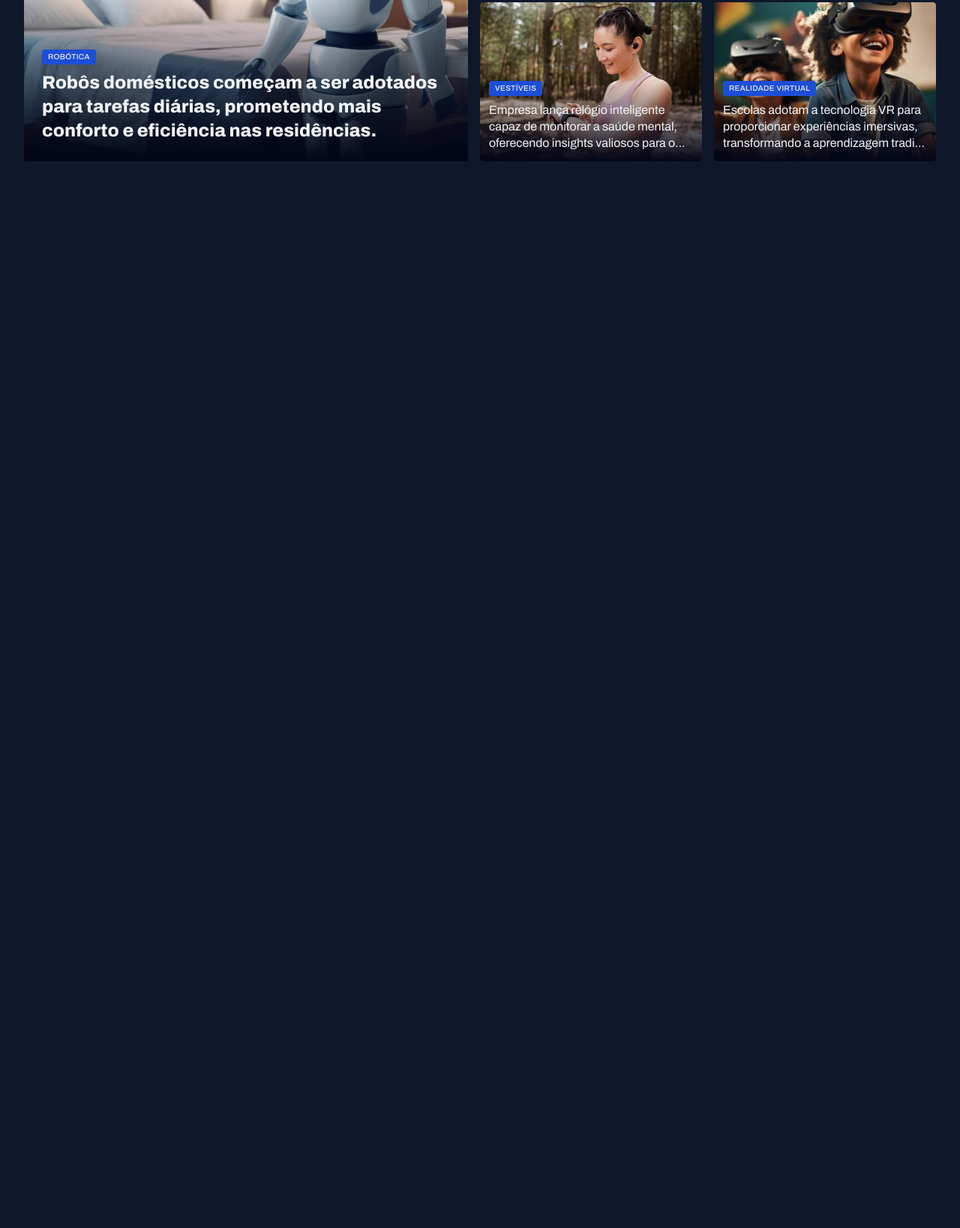
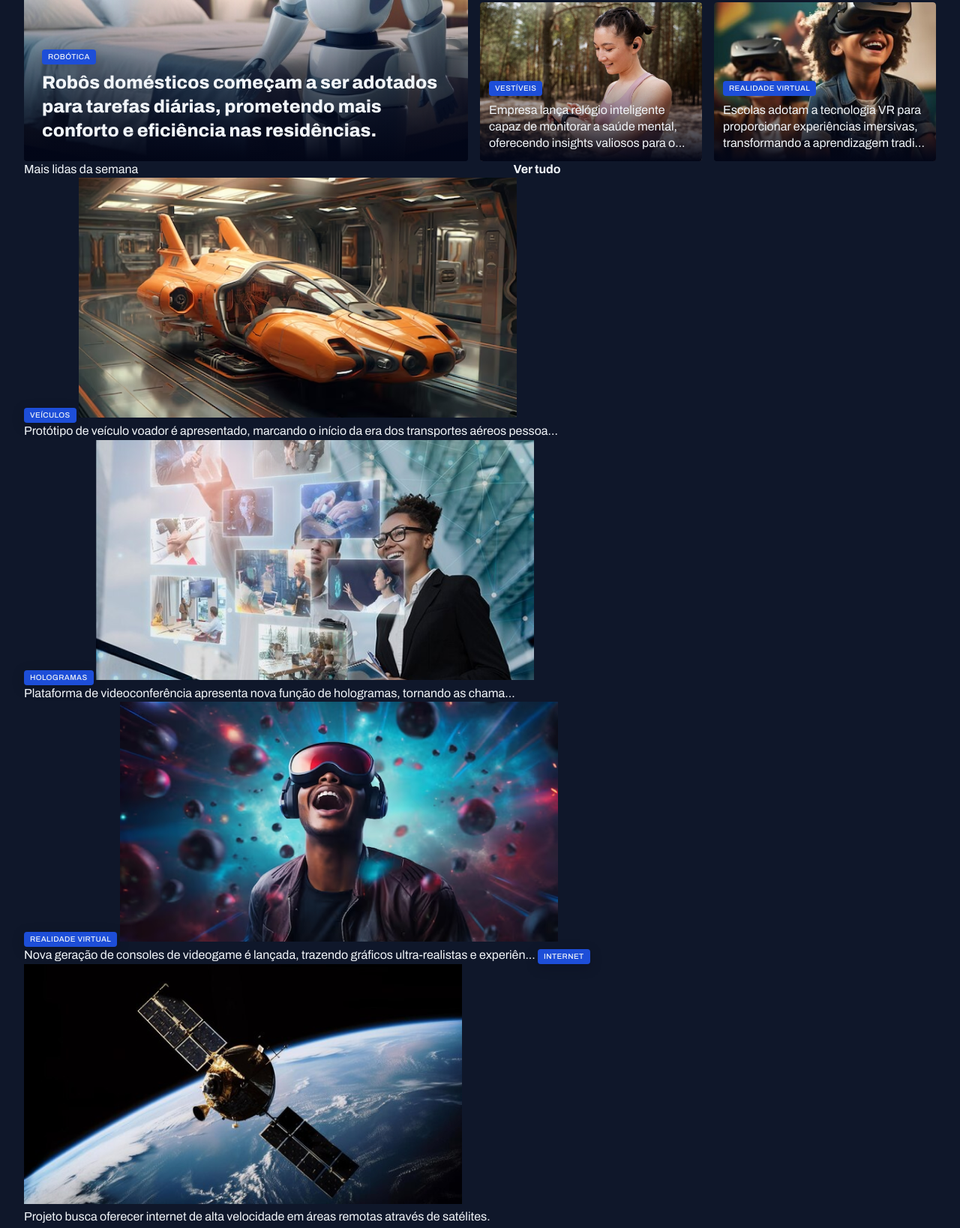
Before and after one commit to Leonekp4/Fundamentos-da-programacao, a plain HTML site: page projetos/portal-de-noticias/index.html in a window 1280 px wide. Shown: the part 492-2130 px from the top of the page at 75% size. Before the commit the page ends 800 px from the top, so only its background shows below. Drawn offline with Linux system fonts and the light colour scheme.

Commit message:
estruturando a seção mais lidas da semana

```diff
--- a/projetos/portal-de-noticias/index.html
+++ b/projetos/portal-de-noticias/index.html
@@ -101,6 +101,43 @@
 
         </section>
 
+        <section id="weekly">
+            <header class="grid grid-flow-col">
+                <h3>Mais lidas da semana</h3>
+                <a href="#" class="grid grid-flow-col">
+                    <strong> Ver tudo</strong>
+                    <span></span>
+                </a>
+            </header>
+
+            <div class="grid gap-16">
+                <figure>
+                    <span class="content-tag">Veículos</span>
+                    <img src="assets/images/Image 06.png" alt="Protótipo de veículo voador é apresentado, marcando o início da era dos transportes aéreos pessoais.">
+                    <p>
+                        Protótipo de veículo voador é apresentado, marcando o início da era dos transportes aéreos pessoa...
+                    </p>
+
+                    <span class="content-tag">Hologramas</span>
+                    <img src="assets/images/Image 07.png" alt="Plataforma de videoconferência apresenta nova função de hologramas, tornando as chamadas virtuais mais realistas e envolventes.">
+                    <p>
+                        Plataforma de videoconferência apresenta nova função de hologramas, tornando as chama...
+                    </p>
+
+                    <span class="content-tag">Realidade virtual</span>
+                    <img src="assets/images/Image 08.png" alt="Nova geração de consoles de videogame é lançada, trazendo gráficos ultra-realistas e experiências de jogo totalmente envolventes.">
+                    <p>
+                        Nova geração de consoles de videogame é lançada, trazendo gráficos ultra-realistas e experiên...
+
+                    <span class="content-tag">Internet</span>
+                    <img src="assets/images/Image 09.png" alt="Projeto busca oferecer internet de alta velocidade em áreas remotas através de satélites.">
+                    <p>
+                        Projeto busca oferecer internet de alta velocidade em áreas remotas através de satélites.
+                    </p>
+                </figure>
+            </div>
+        </section>
+
     </main>
 </body>
 </html>
```
